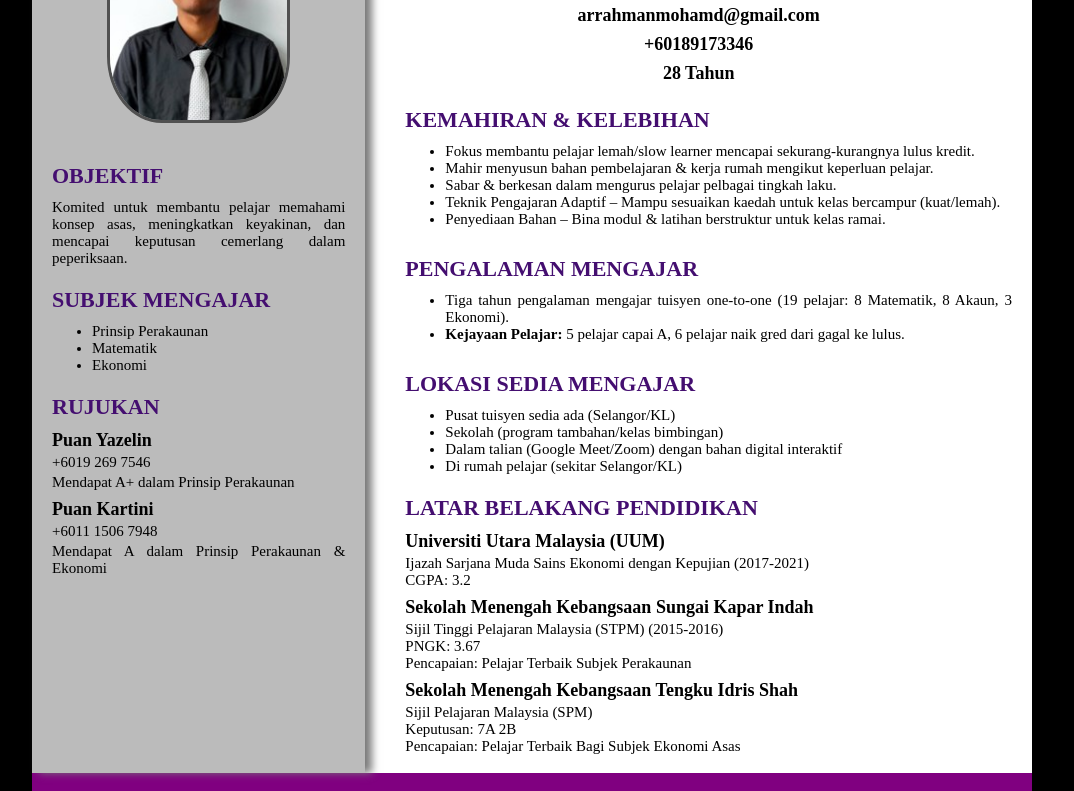
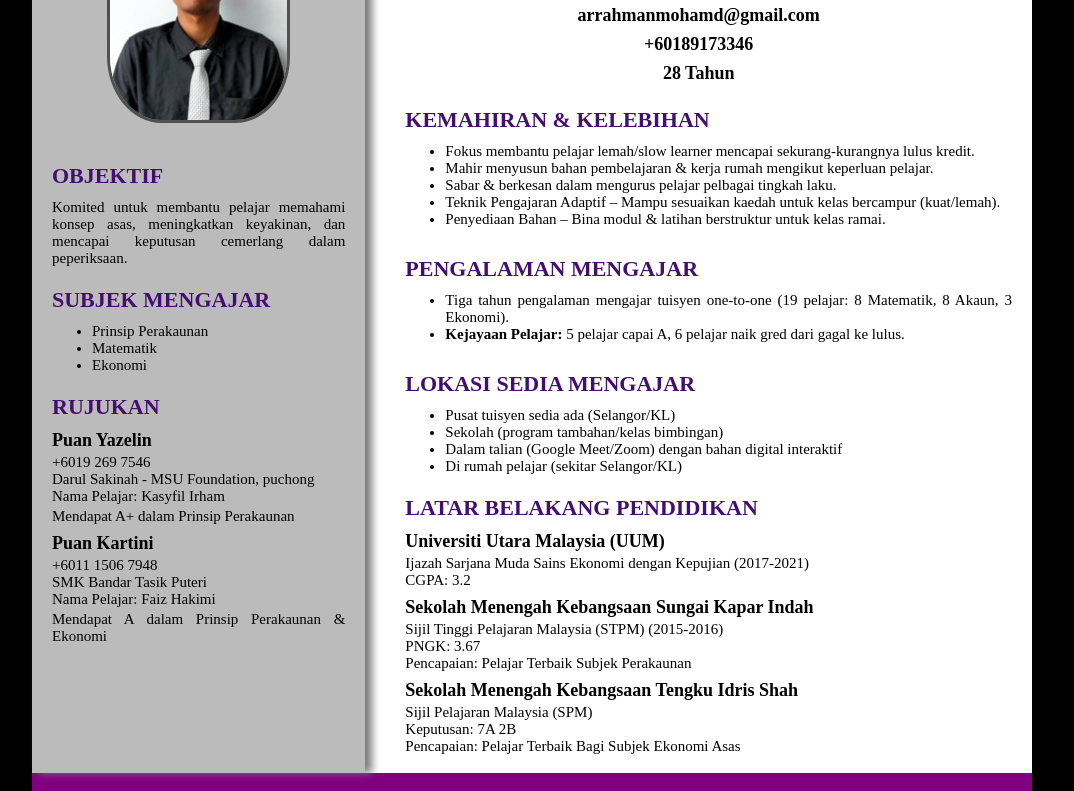
Before and after one commit to ar-rahman97/Profile-Mengajar, a plain HTML site: page index.html in a window 1280 px wide. Shown: the part 109-900 px from the top of the page, without its empty margins (108-1182 px from the left). Drawn offline with Linux system fonts and the light colour scheme.

Commit message:
Tambah lagi rujukan

```diff
--- a/index.html
+++ b/index.html
@@ -33,11 +33,15 @@
                     <div>
                         <h5>Puan Yazelin</h5>
                         <p>+6019 269 7546</p>
+                        <p>Darul Sakinah - MSU Foundation, puchong</p>
+                        <p>Nama Pelajar: Kasyfil Irham</p>
                         <p style="padding-top: 3px;">Mendapat A+ dalam Prinsip Perakaunan</p>
                     </div>
                     <div>
                         <h5>Puan Kartini</h5>
                         <p>+6011 1506 7948</p>
+                        <p>SMK Bandar Tasik Puteri</p>
+                        <p>Nama Pelajar: Faiz Hakimi</p>
                         <p style="padding-top: 3px;">Mendapat A dalam Prinsip Perakaunan & Ekonomi</p>
                     </div>
                 </div>
```
